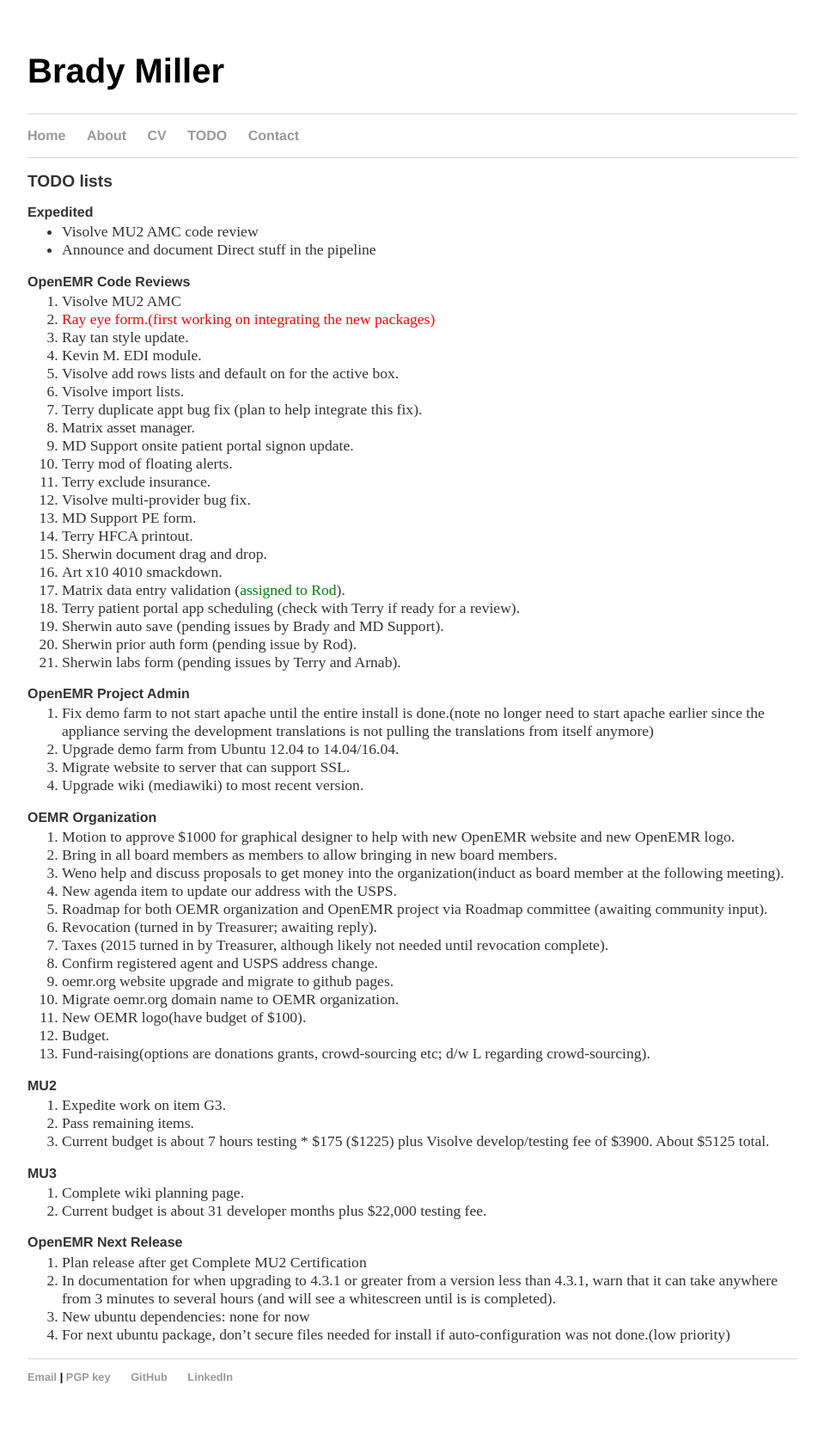
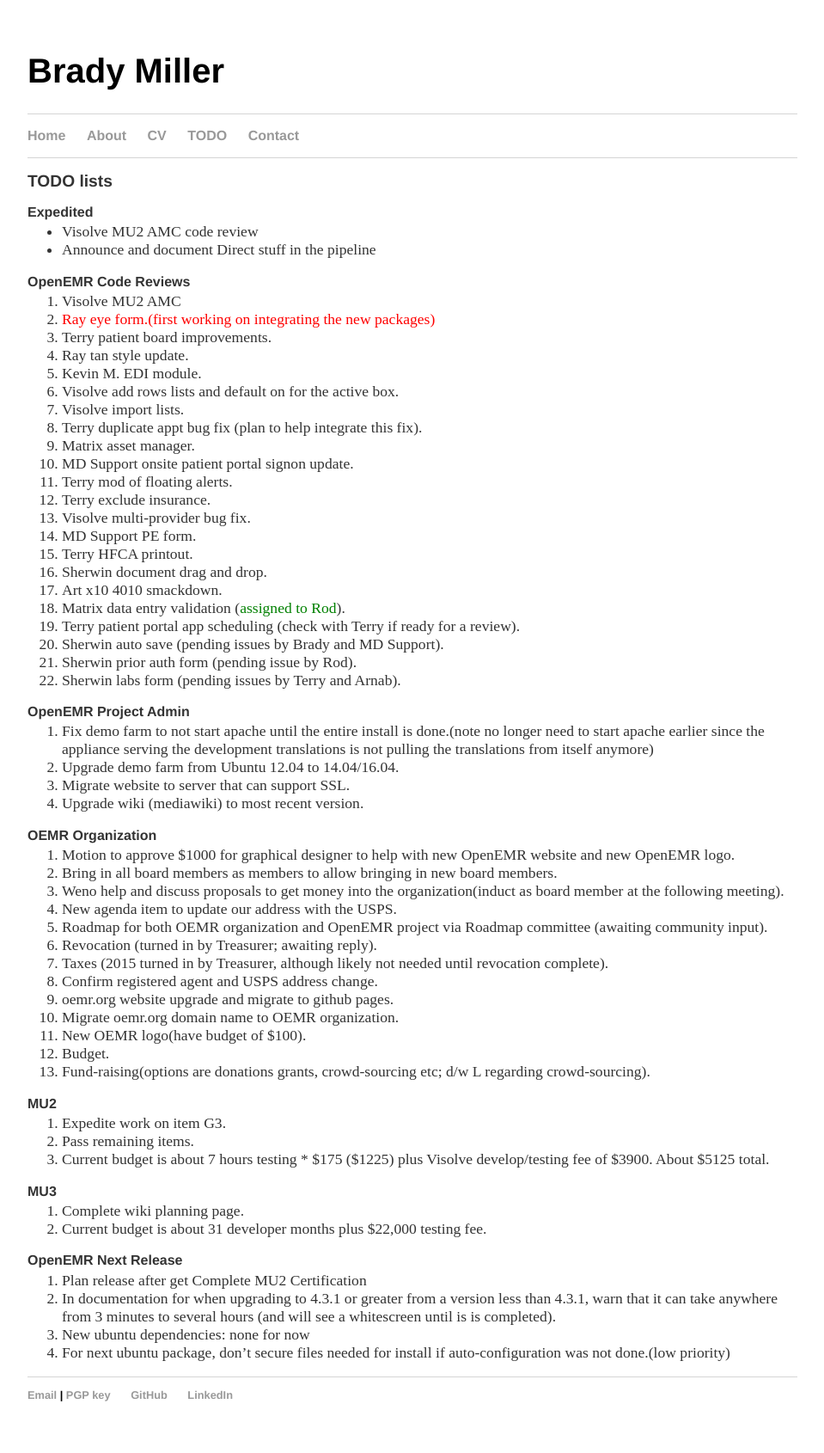
Before and after one commit to bradymiller/bradymiller.github.io, a Jekyll site: the page built from todo/index.md, in a window 1280 px wide. Shown: the whole page at 86% size, without its empty margins (160-1119 px from the left). Built offline with Jekyll 4.4.1, drawn with Linux system fonts in a browser that asks for light colours; before the commit the page ends 1669 px from its top, so only the background shows below that.

Commit message:
Update todo list

```diff
--- a/todo/index.md
+++ b/todo/index.md
@@ -10,6 +10,7 @@
 ### OpenEMR Code Reviews
 1. Visolve MU2 AMC
 1. <span style="color: red">Ray eye form.(first working on integrating the new packages)</span>
+1. Terry patient board improvements.
 1. Ray tan style update.
 1. Kevin M. EDI module.
 1. Visolve add rows lists and default on for the active box.
```
